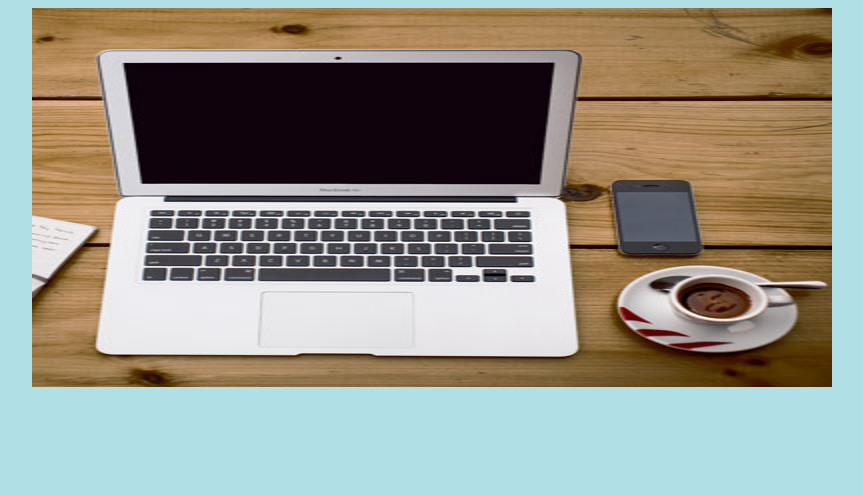
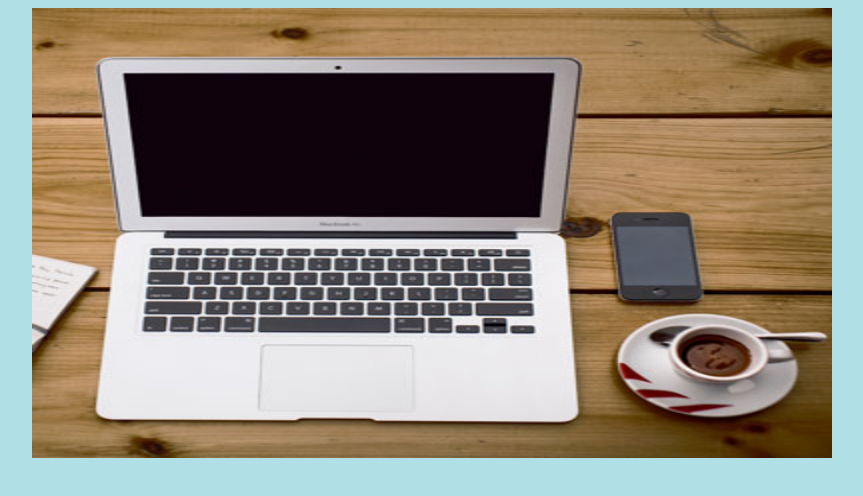
Before and after one commit to tardomanagayao/makmak, a plain HTML site: page index.html in a window 1280 px wide. Shown: the whole page, without its empty margins (208-1071 px from the left). Drawn offline with Linux system fonts and the light colour scheme.

Commit message:
Update index.html

```diff
--- a/index.html
+++ b/index.html
@@ -16,7 +16,7 @@
 
 
 
-<img src="workplace.jpg" alt="Workplace" usemap="#workmap" width="800" height="379">
+<img src="workplace.jpg" alt="Workplace" usemap="#workmap" width="800" height="450">
 
 <map name="workmap">
   <area shape="rect" coords="34,44,270,350" alt="Computer" href="computer.htm">
```
